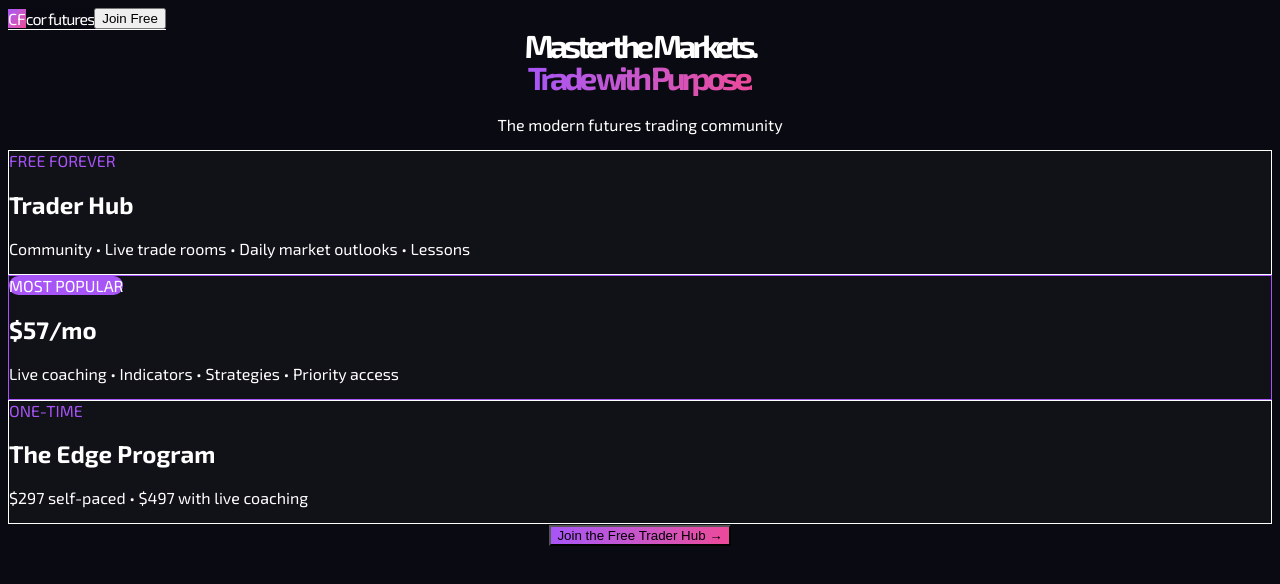
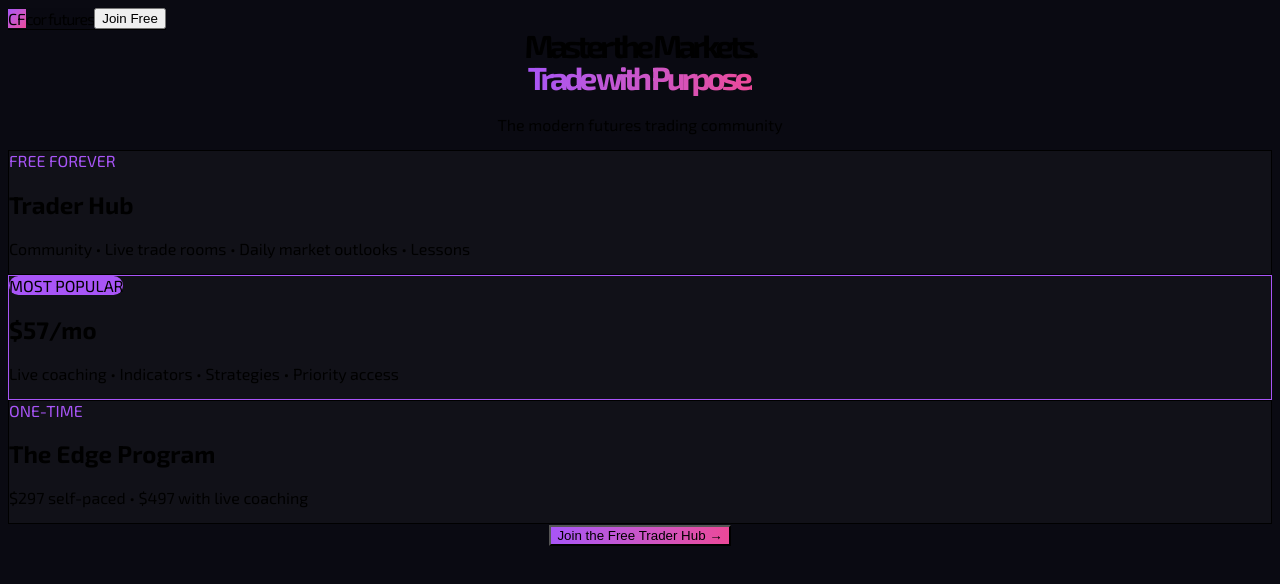
Before and after one commit to vanstaverenalex/corfutures-website, a Next.js app: page / in a window 1280 px wide. Shown: the top 584 px of the page. Built offline with nearby package versions, Linux system fonts and the light colour scheme.

Commit message:
Update globals.css

```diff
--- a/app/globals.css
+++ b/app/globals.css
@@ -7,13 +7,3 @@
     font-family: 'Exo 2', system-ui, sans-serif;
   }
 }
-
-body {
-  background-color: #0a0a12;
-  color: white;
-}
-
-.glass {
-  background: rgba(255,255,255,0.05);
-  backdrop-filter: blur(20px);
-}
```
